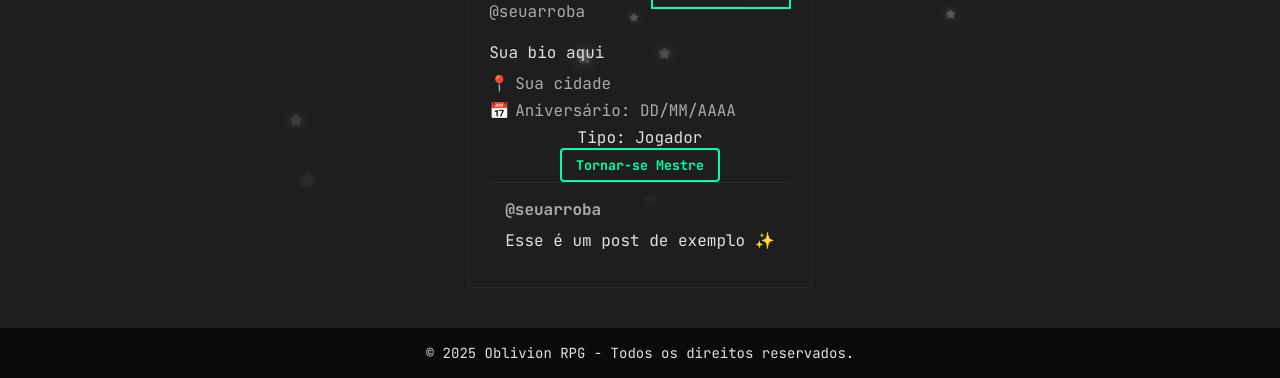
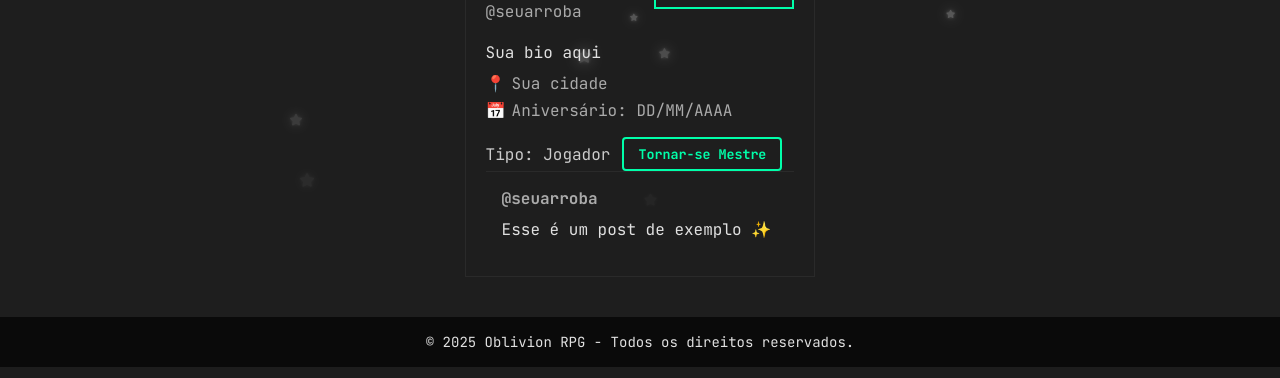
Before and after one commit to Sensews/exp_trab, a PHP site: page /perfil.html in a window 1280 px wide. Shown: the part 574-952 px from the top of the page. Run offline with PHP 8.4, Linux system fonts and the light colour scheme.

Commit message:
tipo de usuario css

```diff
--- a/frontend/css/perfil.css
+++ b/frontend/css/perfil.css
@@ -327,6 +327,20 @@ edit-btn,
   color: #121212;
 }
 
+.tipo-usuario {
+  display: flex;
+  align-items: center;
+  gap: 12px;
+  margin-top: 16px;
+  flex-wrap: wrap;
+}
+
+.tipo-usuario p {
+  font-size: 16px;
+  color: #ccc;
+  margin: 0;
+}
+
 
 /* === MEDIA QUERIES === */
 @media (max-width: 768px) {
```
